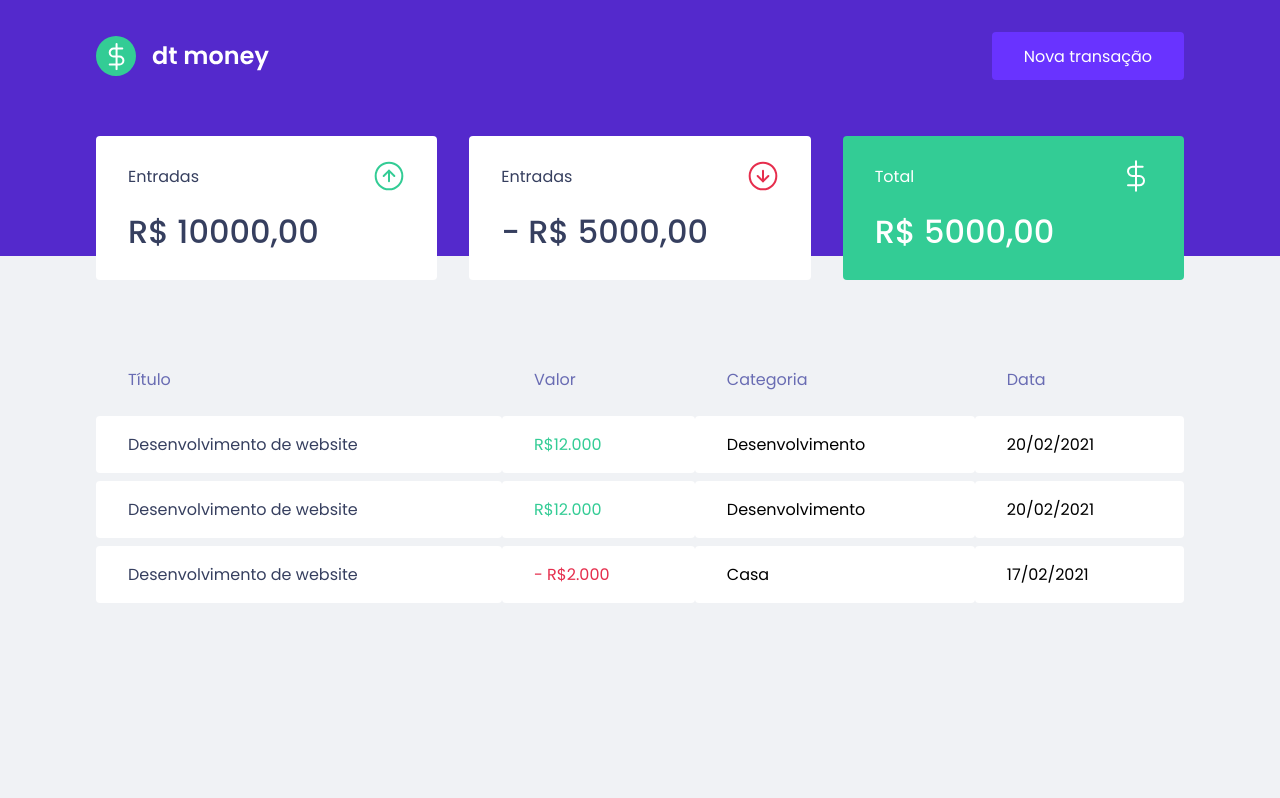
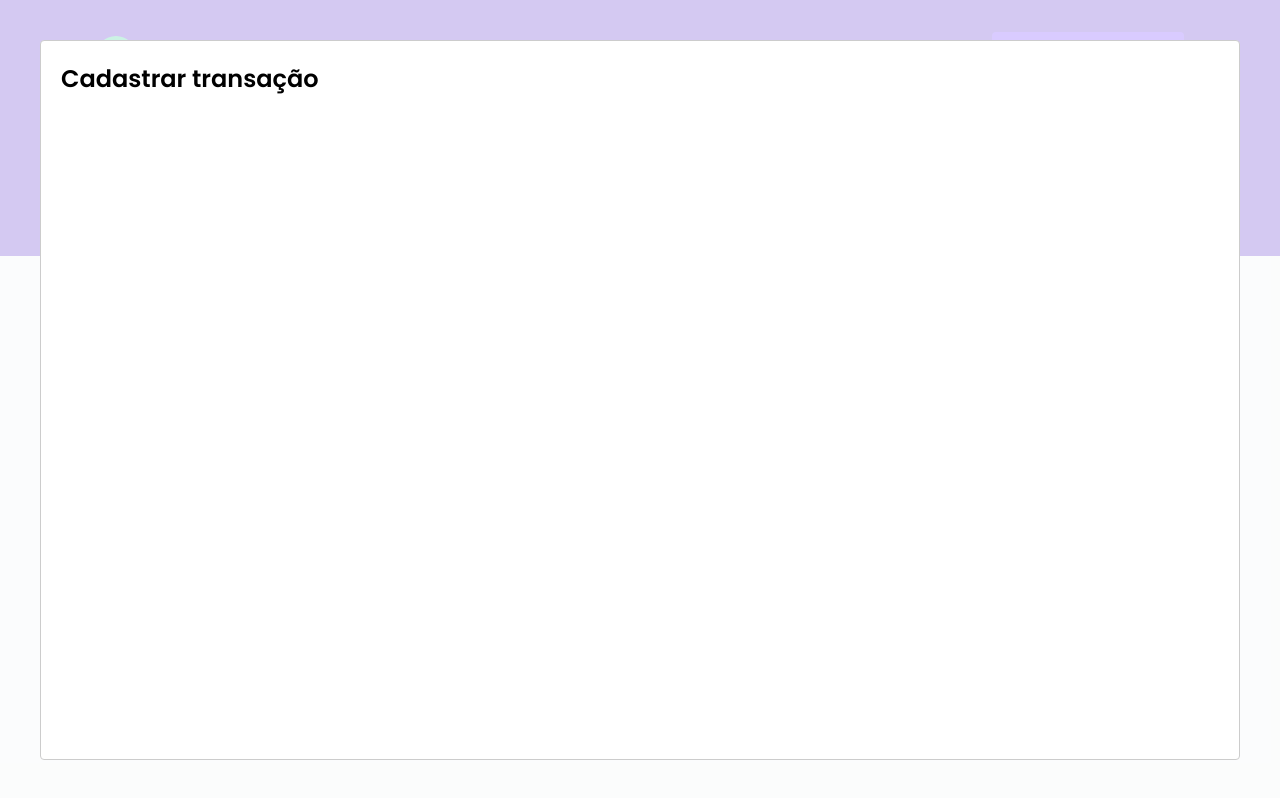
Before and after one commit to igorWebMASTER/dtmoney, a React (Create React App) app: page / in a window 1280 px wide. Both pictures are taken after a click on the button "Nova transação". Built offline with nearby package versions, Linux system fonts and the light colour scheme; what miragejs would draw is missing.

Commit message:
feat: adding modal for new transaction

```diff
--- a/package.json
+++ b/package.json
@@ -3,10 +3,12 @@
   "version": "0.1.0",
   "private": true,
   "dependencies": {
+    "@types/react-modal": "^3.12.0",
     "axios": "^0.21.1",
     "miragejs": "^0.1.41",
     "react": "^17.0.1",
     "react-dom": "^17.0.1",
+    "react-modal": "^3.12.1",
     "react-scripts": "4.0.3",
     "styled-components": "^5.2.1",
     "web-vitals": "^1.0.1"
--- a/src/App.tsx
+++ b/src/App.tsx
@@ -1,7 +1,9 @@
 import { Dashboard } from "./components/Dashboard";
+import {useState} from 'react';
 import { Header } from "./components/Header";
 import { createServer } from 'miragejs'
 import { GlobalStyle } from "./styles/global";
+import Modal from 'react-modal';
 
 createServer({
   routes(){
@@ -22,12 +24,34 @@
   }
 })
 
+Modal.setAppElement('#root');
 
 export function App() {
+  const [isNewTransactionModalOpen,setIsNewTransactionModalOpen] = useState(false);
+
+  function handleOpenNewTransactionModal(){
+    setIsNewTransactionModalOpen(true);
+  }
+
+  function handleCloseNewTransactionModal(){
+    setIsNewTransactionModalOpen(false);
+  }
+
+
+
   return (
     <>
-     <Header />
-     <Dashboard />
+     <Header onOpenNewTransactionModal={handleOpenNewTransactionModal}  />
+
+    <Dashboard />
+
+     <Modal
+          isOpen={isNewTransactionModalOpen}
+          onRequestClose={handleCloseNewTransactionModal}
+      >
+        <h2>Cadastrar transação</h2>
+     </Modal>
+
      <GlobalStyle />
     </>
   );
--- a/src/components/Header/index.tsx
+++ b/src/components/Header/index.tsx
@@ -1,15 +1,22 @@
 import logoImg from '../../assets/logo.svg'
+
 import { Container, Content } from './styles'
 
-export function Header(){
+interface HeaderProps{
+  onOpenNewTransactionModal: () => void;
+}
+
+export function Header( {onOpenNewTransactionModal}:HeaderProps){
+
     return (
       <Container>
         <Content>
           <img src={logoImg} alt="dtmoney"/>
 
-          <button type="button">
+          <button type="button" onClick={onOpenNewTransactionModal}>
             Nova transação
           </button>
+
         </Content>
       </Container>
     )
--- a/src/components/TransactionsTable/index.tsx
+++ b/src/components/TransactionsTable/index.tsx
@@ -14,7 +14,7 @@
           <thead>
             <tr>
               <th>Título</th>
-              <th>Valor</th>
+              <th>Preço</th>
               <th>Categoria</th>
               <th>Data</th>
             </tr>
```
Also changed, not shown: 1 other file (tests, documents, lock files or other folders).
